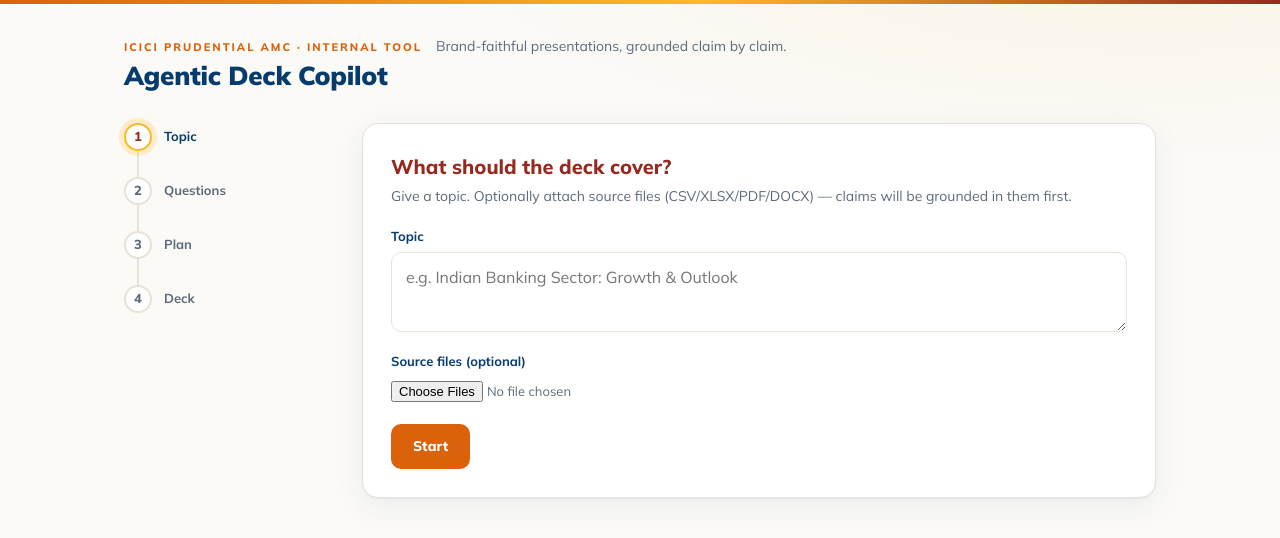
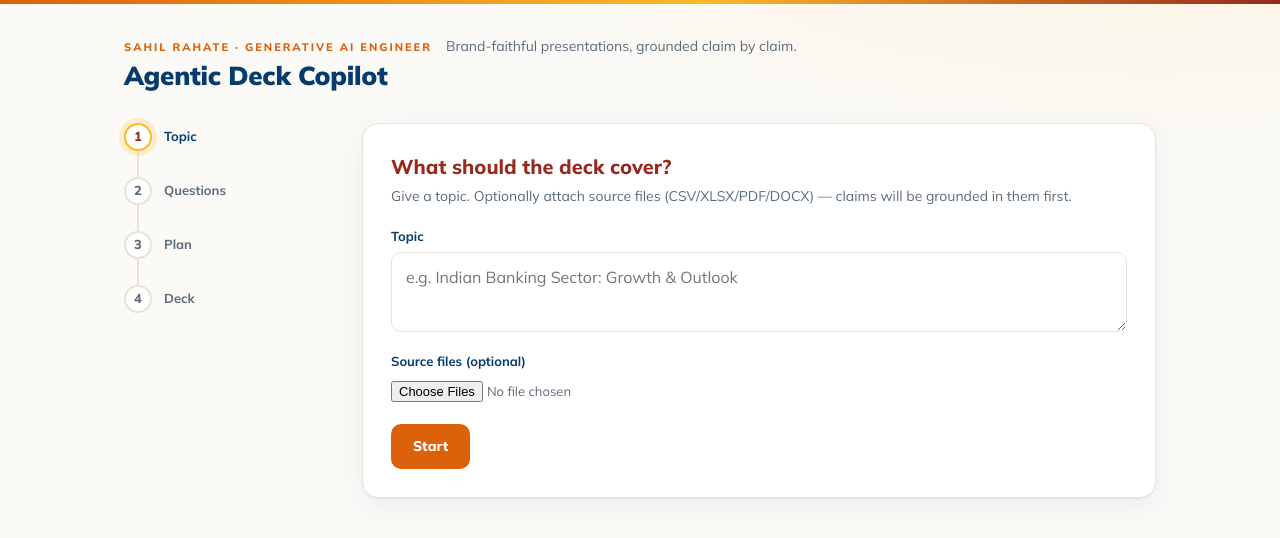
Before and after one commit to Venom567SR/agentic-ppt-copilot, a plain HTML site: page frontend/index.html in a window 1280 px wide. Drawn offline with Linux system fonts and the light colour scheme.

Commit message:
Frontend updates

```diff
--- a/frontend/index.html
+++ b/frontend/index.html
@@ -155,7 +155,7 @@
 <div class="wrap">
   <header class="head">
     <div>
-      <div class="eyebrow">ICICI Prudential AMC · internal tool</div>
+      <div class="eyebrow">Sahil Rahate · Generative AI Engineer</div>
       <h1 class="brand">Agentic Deck Copilot</h1>
     </div>
     <span class="sub">Brand-faithful presentations, grounded claim by claim.</span>
```
